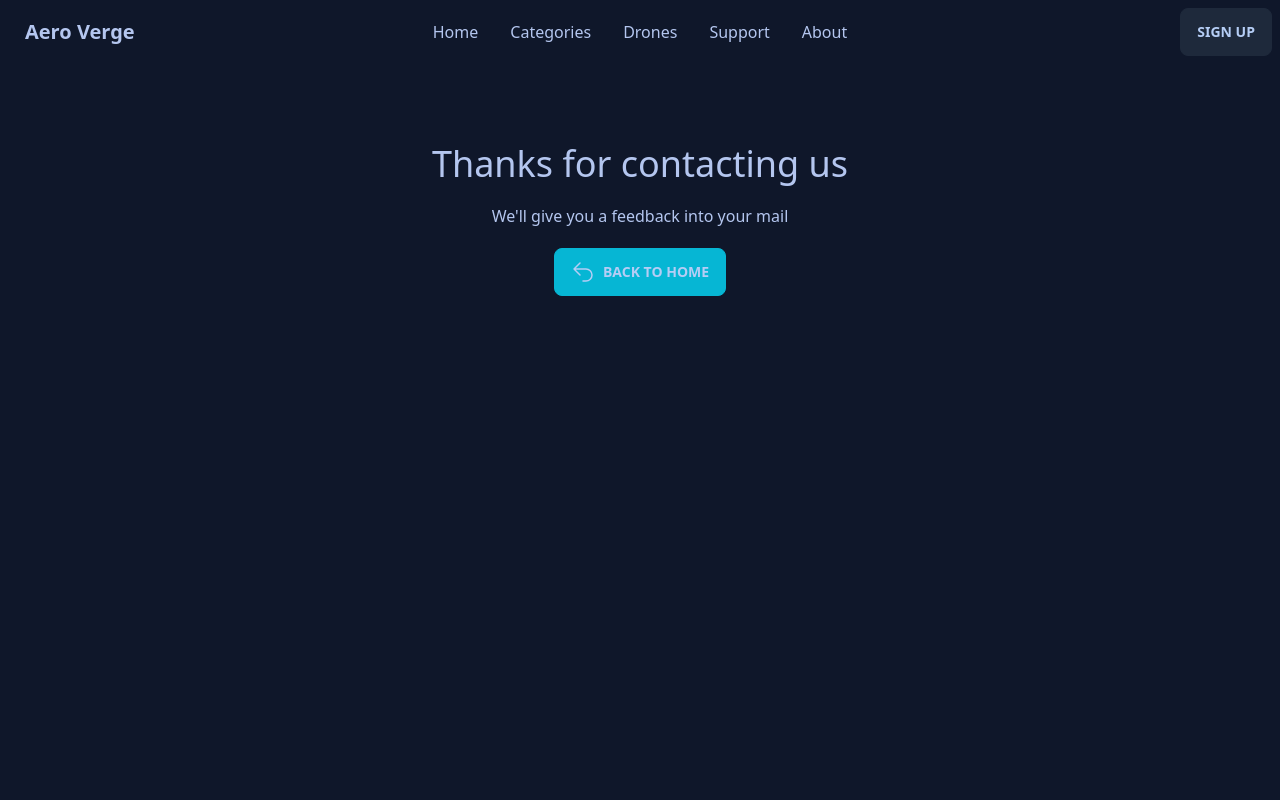
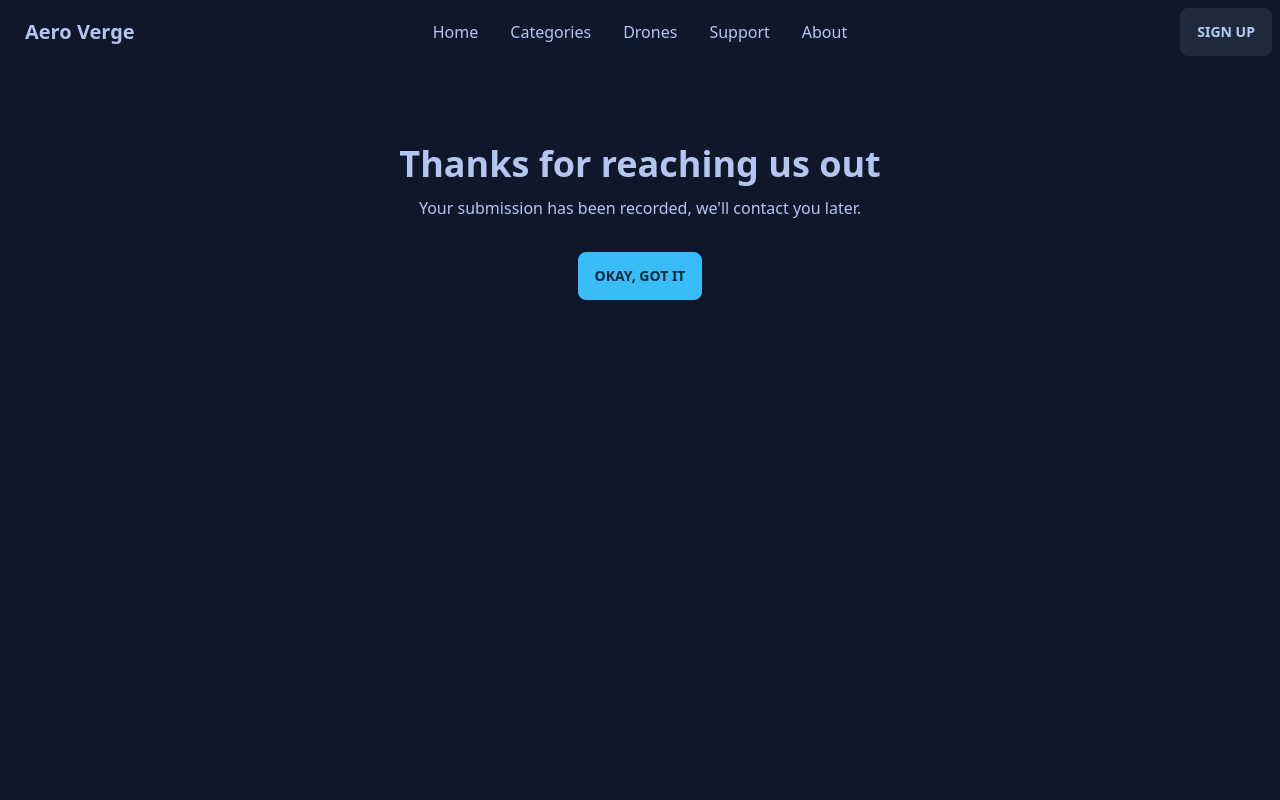
Before and after one commit to shohan-pherones/aero-verge, a React (Create React App) app: page /feedback in a window 1280 px wide. Shown: the top 800 px of the page. Built offline with nearby package versions, Linux system fonts and the light colour scheme; data requests are answered from the project's data file.

Commit message:
feedback page added

```diff
--- a/src/components/Feedback.js
+++ b/src/components/Feedback.js
@@ -3,27 +3,13 @@ import { Link } from "react-router-dom";
 
 const Feedback = () => {
   return (
-    <div className="h-screen p-20 flex flex-col items-center gap-5">
-      <h2 className="text-4xl font-medium">Thanks for contacting us</h2>
-      <p>We'll give you a feedback into your mail</p>
-      <Link to="/" className="btn gap-2 bg-cyan-500 border-cyan-500">
-        <svg
-          xmlns="http://www.w3.org/2000/svg"
-          fill="none"
-          viewBox="0 0 24 24"
-          strokeWidth={1.5}
-          stroke="currentColor"
-          className="w-6 h-6"
-        >
-          <path
-            strokeLinecap="round"
-            strokeLinejoin="round"
-            d="M9 15L3 9m0 0l6-6M3 9h12a6 6 0 010 12h-3"
-          />
-        </svg>
-        Back to home
+    <section className="min-h-screen py-20 mx-auto container text-center flex flex-col gap-3">
+      <h2 className="text-4xl font-semibold">Thanks for reaching us out</h2>
+      <p>Your submission has been recorded, we'll contact you later.</p>
+      <Link to="/" className="btn btn-primary self-center mt-5">
+        Okay, got it
       </Link>
-    </div>
+    </section>
   );
 };
 
```
